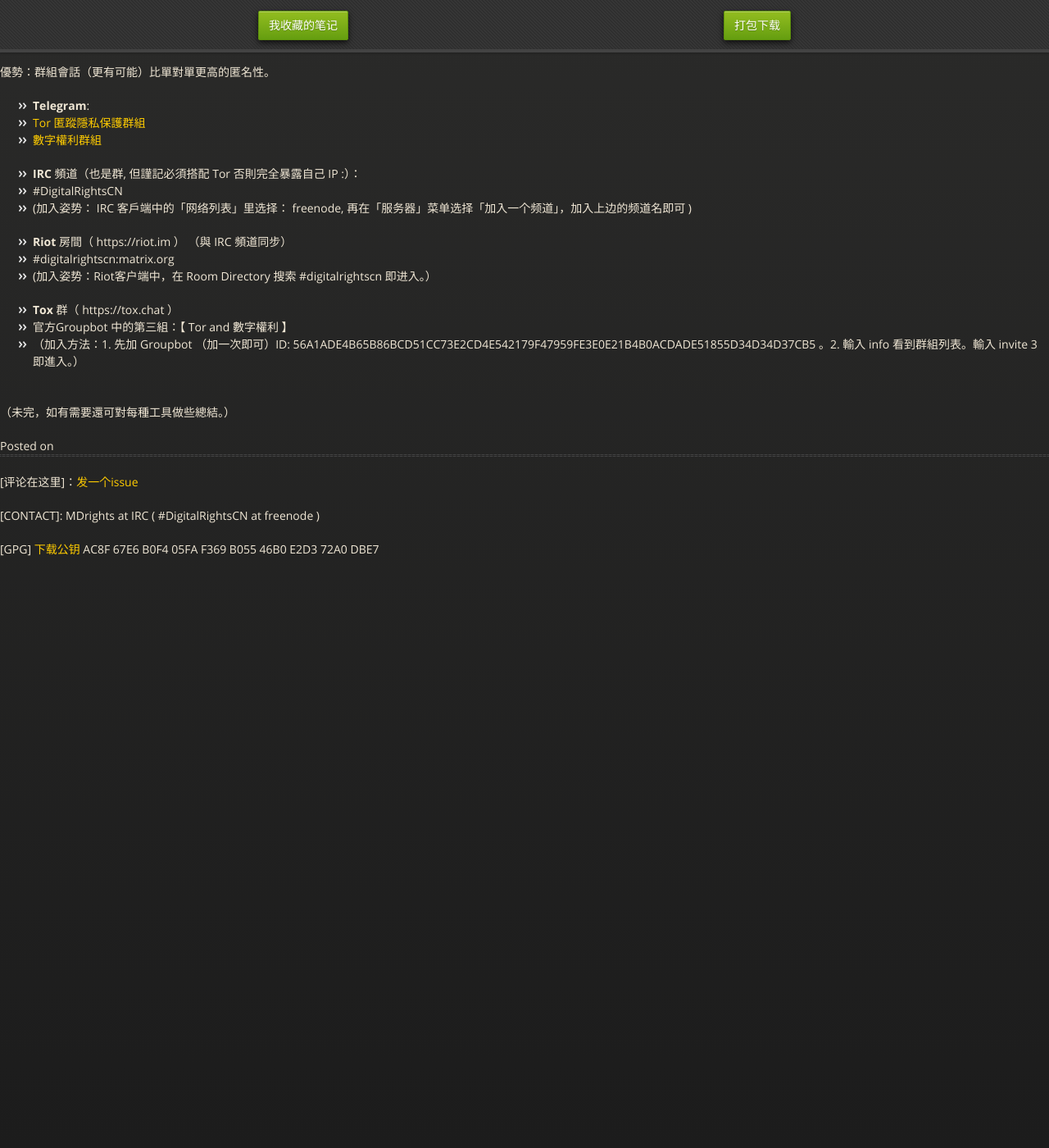
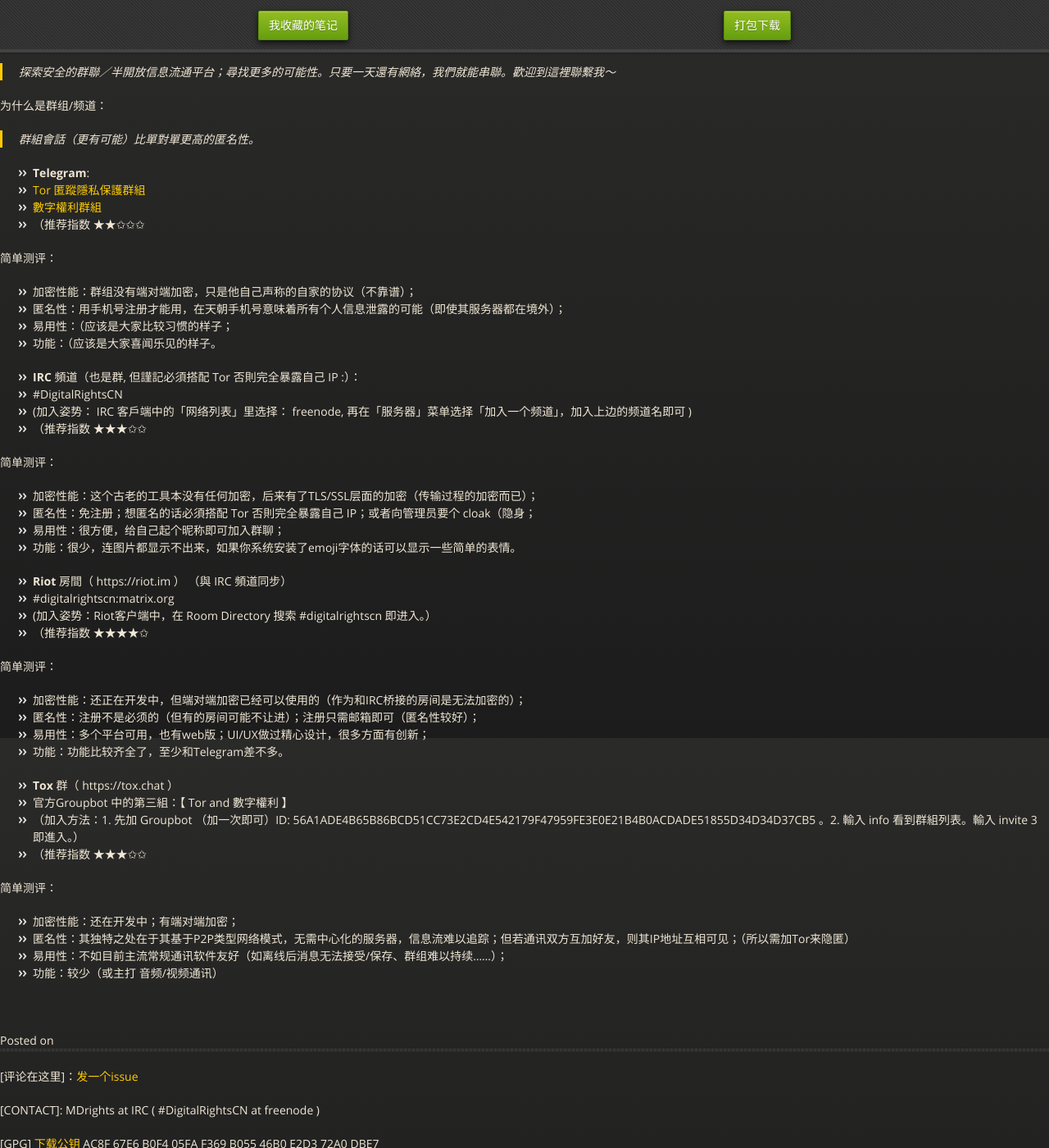
Before and after one commit to mdrights/os-observe, a Jekyll site: the page built from _posts/2100-11-11-Anonymous-groupchat.md, in a window 1280 px wide and 1400 px high. Shown: the whole window at 82% size. Built offline with Jekyll 4.4.1, drawn with Linux system fonts in a browser that asks for light colours.

Commit message:
update the post

```diff
--- a/_posts/2100-11-11-Anonymous-groupchat.md
+++ b/_posts/2100-11-11-Anonymous-groupchat.md
@@ -1,27 +1,56 @@
 ---
-date: 2017-02-14
+date: 2017-02-21
 ---
 ## 各「數字權利」群組／頻道
 
-旨在：探索安全的群聯／半開放信息流通平台；尋找更多的可能性。只要一天還有網絡，我們就能串聯。歡迎到這裡聯繫我～
+为什么建群组/频道：
+> 探索安全的群聯／半開放信息流通平台；尋找更多的可能性。只要一天還有網絡，我們就能串聯。歡迎到這裡聯繫我～
 
-優勢：群組會話（更有可能）比單對單更高的匿名性。
+为什么是群组/频道：
+> 群組會話（更有可能）比單對單更高的匿名性。
 
 - **Telegram**:
  - [Tor 匿蹤隱私保護群組](https://telegram.me/joinchat/Cg4fLT2ZrhHeiRyj5N55cQ)
  - [數字權利群組](https://telegram.me/digital_rights)
+ - （推荐指数 ★★✩✩✩
+
+简单测评：
+  - 加密性能：群组没有端对端加密，只是他自己声称的自家的协议（不靠谱）；
+  - 匿名性：用手机号注册才能用，在天朝手机号意味着所有个人信息泄露的可能（即使其服务器都在境外）；
+  - 易用性：（应该是大家比较习惯的样子；
+  - 功能：（应该是大家喜闻乐见的样子。
 
 - **IRC 頻道**（也是群, 但謹記必須搭配 Tor 否則完全暴露自己 IP :）：
  - #DigitalRightsCN
  - (加入姿势： IRC 客戶端中的「网络列表」里选择： freenode, 再在「服务器」菜单选择「加入一个频道」，加入上边的频道名即可 )
+ - （推荐指数 ★★★✩✩
+
+简单测评：
+  - 加密性能：这个古老的工具本没有任何加密，后来有了TLS/SSL层面的加密（传输过程的加密而已）；
+  - 匿名性：免注册；想匿名的话必須搭配 Tor 否則完全暴露自己 IP；或者向管理员要个 cloak（隐身；
+  - 易用性：很方便，给自己起个昵称即可加入群聊；
+  - 功能：很少，连图片都显示不出来，如果你系统安装了emoji字体的话可以显示一些简单的表情。
 
 - **Riot 房間**（ https://riot.im ） （與 IRC 頻道同步）
  - #digitalrightscn:matrix.org
  - (加入姿势：Riot客户端中，在 Room Directory 搜索 #digitalrightscn 即进入。）
+ - （推荐指数 ★★★★✩
+
+简单测评：
+  - 加密性能：还正在开发中，但端对端加密已经可以使用的（作为和IRC桥接的房间是无法加密的）；
+  - 匿名性：注册不是必须的（但有的房间可能不让进）；注册只需邮箱即可（匿名性较好）；
+  - 易用性：多个平台可用，也有web版；UI/UX做过精心设计，很多方面有创新；
+  - 功能：功能比较齐全了，至少和Telegram差不多。
 
 - **Tox 群**（ https://tox.chat ）
  - 官方Groupbot 中的第三組：【 Tor and 數字權利 】
  - （加入方法：1. 先加 Groupbot （加一次即可）ID: 56A1ADE4B65B86BCD51CC73E2CD4E542179F47959FE3E0E21B4B0ACDADE51855D34D34D37CB5 。2. 輸入 info 看到群組列表。輸入 invite 3 即進入。）
+ - （推荐指数 ★★★✩✩
+
+简单测评：
+  - 加密性能：还在开发中；有端对端加密；
+  - 匿名性：其独特之处在于其基于P2P类型网络模式，无需中心化的服务器，信息流难以追踪；但若通讯双方互加好友，则其IP地址互相可见；（所以需加Tor来隐匿）
+  - 易用性：不如目前主流常规通讯软件友好（如离线后消息无法接受/保存、群组难以持续……）；
+  - 功能：较少（或主打 音频/视频通讯）
 
 <br />
-（未完，如有需要還可對每種工具做些總結。）
--- a/index.html
+++ b/index.html
@@ -9,8 +9,8 @@
         <div id="title">
           <h1>开源社区的田野</h1>
           <p>—— Linux/开源社区运营的经验；兼有一些关于隐私安全的笔记。</p>
-  	  <p>- The Ethnography of Open Source Communities in China.</p>
-		<p>(And some notes on online privacy.)</p>
+  	  <p><b>在线隐私和安全的消息播报</b>：#digitalrightscn:matrix.org ; </p>
+	  <p> [IRC freenode] #DigitalRightsCN </p>
           <hr>
           <span class="credits left">Project maintained by <a href="https://github.com/mdrights">mdrights</a></span>
           <span class="credits right">Hosted on GitHub Pages &mdash; Theme by mattgraham</span>
```
Also changed, not shown: other parts of index.html (+1 -1 lines).
